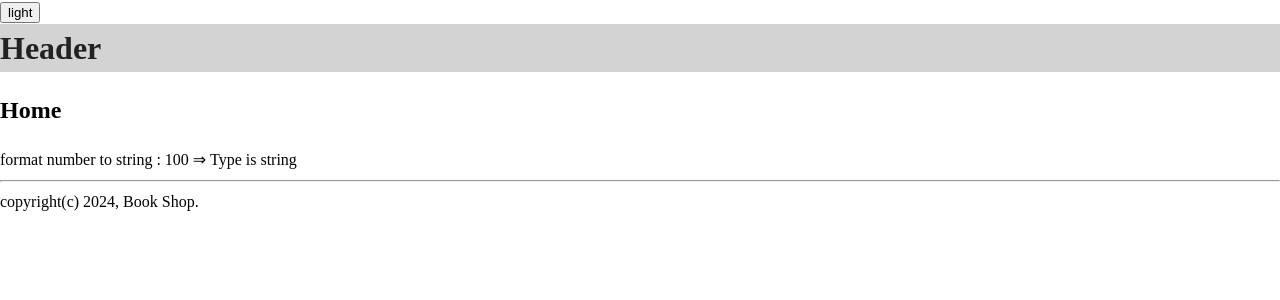
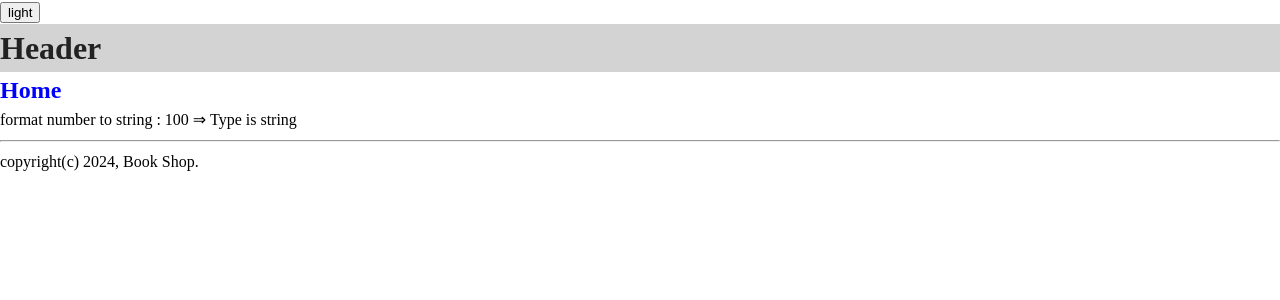
Before and after one commit to hongii/Book-Shop-FE, a React (Create React App) app: page / in a window 1280 px wide. Shown: the top 300 px of the page. Built offline with nearby package versions, Linux system fonts and the light colour scheme.

Commit message:
[feat]: Title 컴포넌트 생성 및 Title test코드 작성

```diff
--- /dev/null
+++ b/src/components/common/Title.tsx
@@ -0,0 +1,24 @@
+import React from "react";
+import styled from "styled-components";
+import { ColorKey, HeadingSize } from "../../style/theme";
+
+interface Props {
+  children: React.ReactNode;
+  size: HeadingSize;
+  color?: ColorKey;
+}
+
+const Title = ({ children, size, color }: Props) => {
+  return (
+    <TitleStyle size={size} color={color}>
+      {children}
+    </TitleStyle>
+  );
+};
+
+const TitleStyle = styled.h1<Omit<Props, "children">>`
+  font-size: ${({ theme, size }) => theme.heading[size].fontSize};
+  color: ${({ theme, color }) => (color ? theme.color[color] : theme.color.primary)};
+`;
+
+export default Title;
--- a/src/pages/HomePage.tsx
+++ b/src/pages/HomePage.tsx
@@ -1,3 +1,4 @@
+import Title from "../components/common/Title";
 import { formatNumber } from "../utils/format";
 
 const COUNT = 100;
@@ -5,7 +6,9 @@
   return (
     <>
       <section>
-        <h2>Home</h2>
+        <Title size="medium" color="secondary">
+          Home
+        </Title>
         <div>{`format number to string : ${formatNumber(COUNT)} ⇒ Type is ${typeof formatNumber(
           COUNT,
         )}`}</div>
--- a/src/style/theme.ts
+++ b/src/style/theme.ts
@@ -1,9 +1,15 @@
 export type ThemeName = "light" | "dark";
-type ColorKey = "primary" | "secondary" | "third" | "background";
+export type ColorKey = "primary" | "secondary" | "third" | "background";
+export type HeadingSize = "large" | "medium" | "small";
 
 interface Theme {
   name: ThemeName;
   color: Record<ColorKey, string>;
+  heading: {
+    [key in HeadingSize]: {
+      fontSize: string;
+    };
+  };
 }
 
 export const light: Theme = {
@@ -14,9 +20,15 @@
     third: "green",
     background: "lightgray",
   },
+  heading: {
+    large: { fontSize: "2rem" },
+    medium: { fontSize: "1.5rem" },
+    small: { fontSize: "1rem" },
+  },
 };
 
 export const dark: Theme = {
+  ...light,
   name: "dark",
   color: {
     primary: "coral",
```
Also changed, not shown: 1 other file (tests, documents, lock files or other folders).
